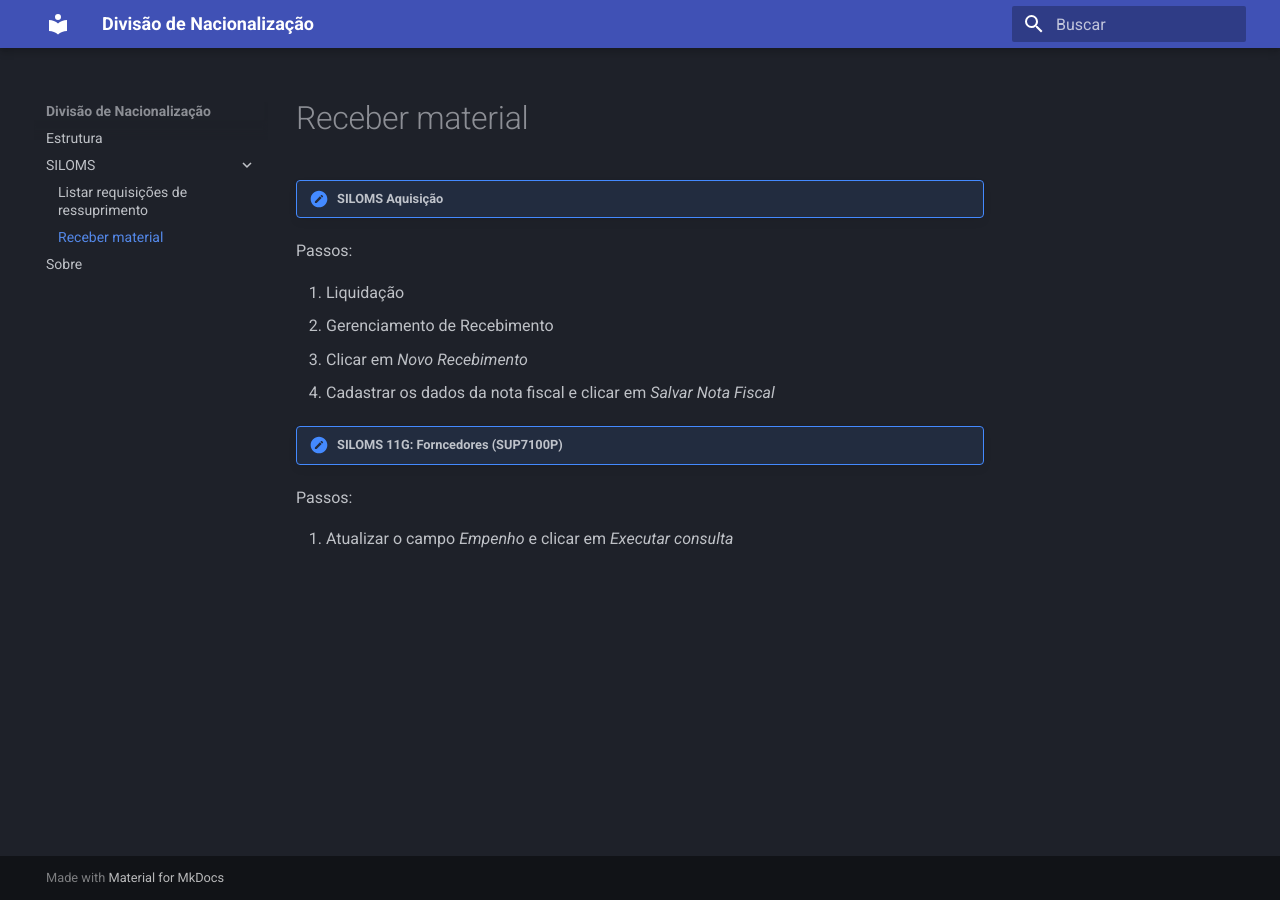
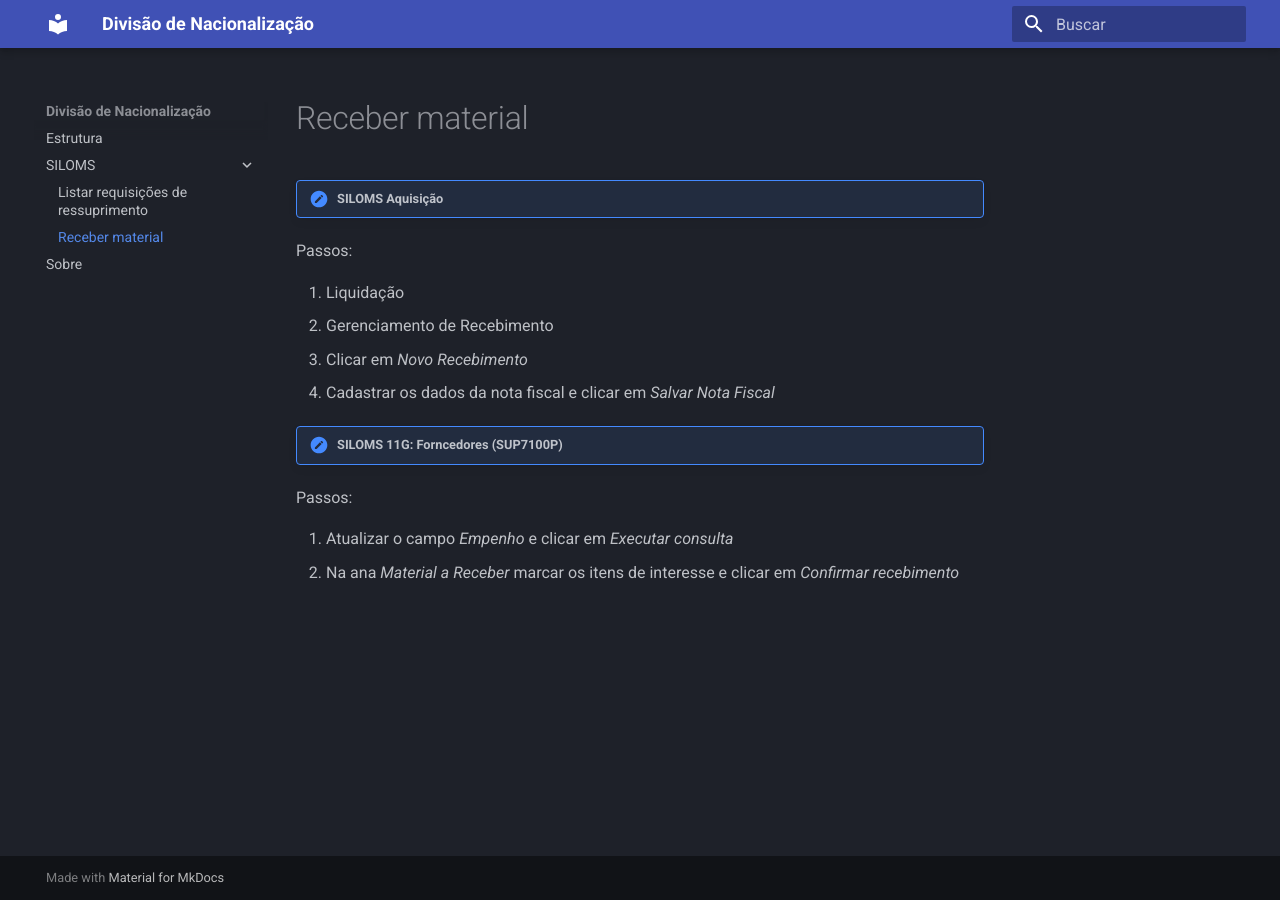
Before and after one commit to nacionalizacao/nacionalizacao.github.io, an MkDocs documentation site: the page built from docs/siloms/receber material.md, in a window 1280 px wide. Built offline with MkDocs 1.6.1 and Material for MkDocs 9.7.7, drawn with Linux system fonts in a browser that asks for light colours.

Commit message:
receber material

```diff
--- a/docs/siloms/receber material.md
+++ b/docs/siloms/receber material.md
@@ -12,3 +12,4 @@
 Passos:
 
 1. Atualizar o campo _Empenho_ e clicar em _Executar consulta_
+2. Na ana _Material a Receber_ marcar os itens de interesse e clicar em _Confirmar recebimento_
```
